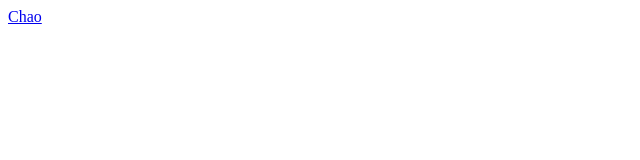
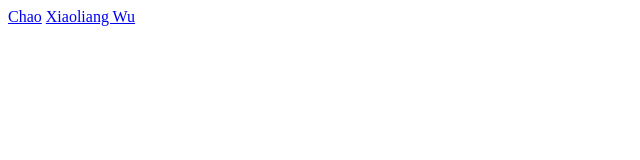
Before and after one commit to kkk724/CS_English, a plain HTML site: page index.html in a window 1280 px wide. Shown: the whole page, without its empty margins (0-640 px from the left). Drawn offline with Linux system fonts and the light colour scheme.

Commit message:
add my url

```diff
--- a/index.html
+++ b/index.html
@@ -5,5 +5,6 @@
 	 </head>
 	 <body>
 		 <a href="/chao.html">Chao</a>
+		 <a href="/xl.html">Xiaoliang Wu</a>
 	   </body>
    </html>
```
Also changed, not shown: eddie.html (line endings or trailing spaces).
